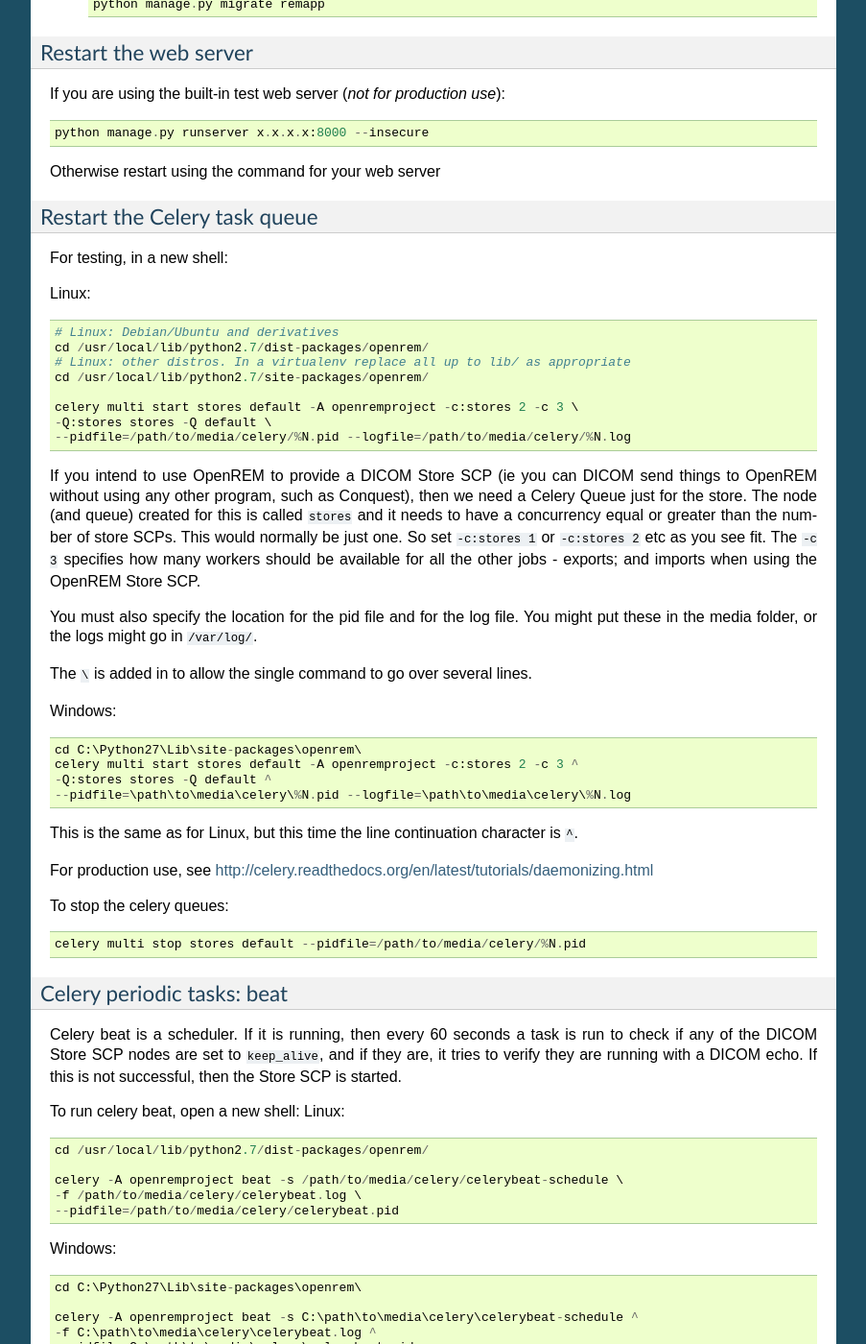
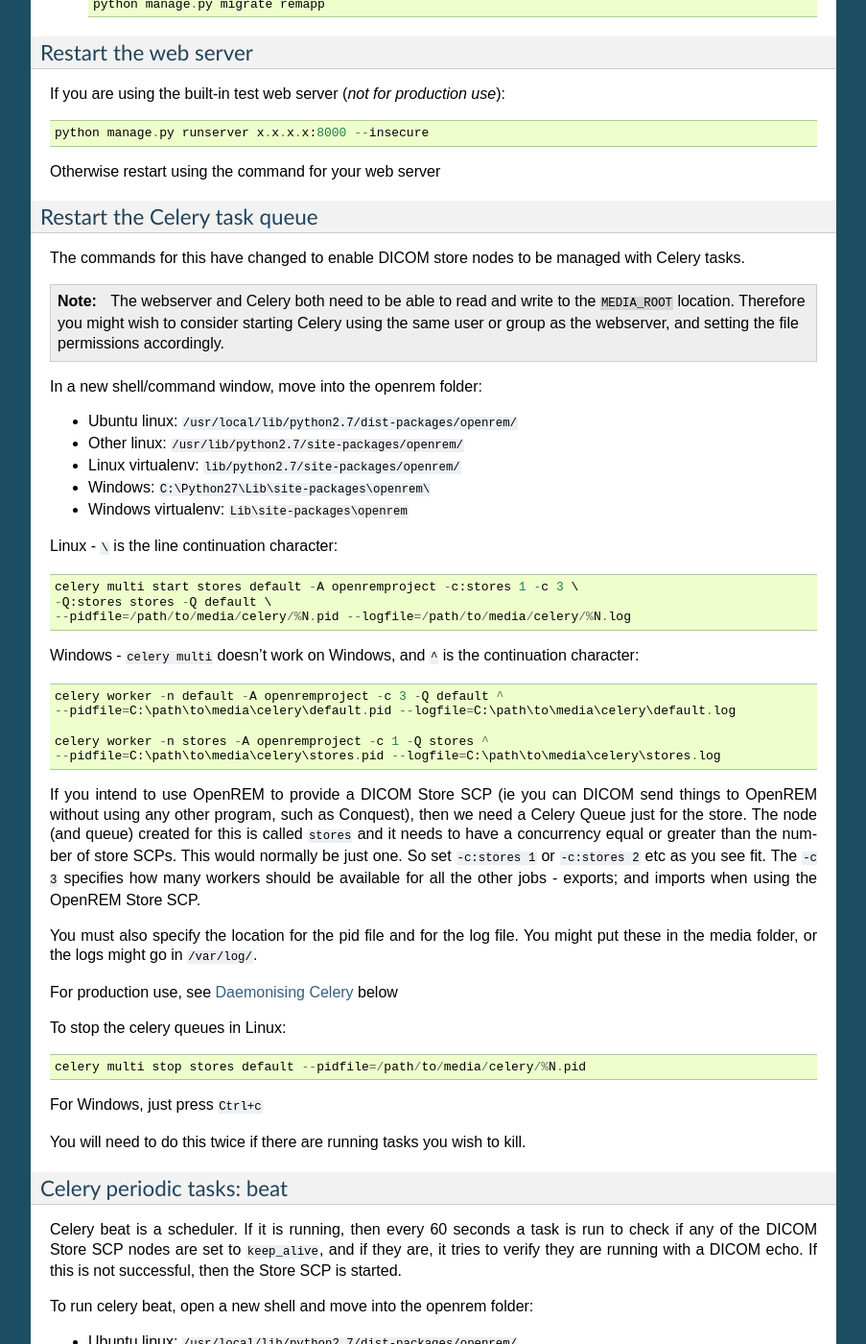
Before and after one commit to ckswilliams/modOpenREM, a Sphinx documentation site: the page built from docs/release-0.7.0.rst, in a window 1280 px wide and 1400 px high, scrolled down 1668 px. Shown: the whole window at 96% size, without its empty margins (198-1101 px from the left). Built offline with Sphinx 7.4.7, drawn with Linux system fonts in a browser that asks for light colours; some of the changed text lies outside the part shown.

Commit message:
Copied the new version of the Celery section from start the services to upgrade.

```diff
--- a/docs/release-0.7.0.rst
+++ b/docs/release-0.7.0.rst
@@ -99,18 +99,36 @@ Otherwise restart using the command for your web server
 Restart the Celery task queue
 =============================
 
-For testing, in a new shell:
+The commands for this have changed to enable DICOM store nodes to be managed with Celery tasks.
 
-Linux::
+..  Note::
 
-    # Linux: Debian/Ubuntu and derivatives
-    cd /usr/local/lib/python2.7/dist-packages/openrem/
-    # Linux: other distros. In a virtualenv replace all up to lib/ as appropriate
-    cd /usr/local/lib/python2.7/site-packages/openrem/
+    The webserver and Celery both need to be able to read and write to the
+    ``MEDIA_ROOT`` location. Therefore you might wish to consider starting
+    Celery using the same user or group as the webserver, and setting the
+    file permissions accordingly.
 
-    celery multi start stores default -A openremproject -c:stores 2 -c 3 \
+In a new shell/command window, move into the openrem folder:
+
+* Ubuntu linux: ``/usr/local/lib/python2.7/dist-packages/openrem/``
+* Other linux: ``/usr/lib/python2.7/site-packages/openrem/``
+* Linux virtualenv: ``lib/python2.7/site-packages/openrem/``
+* Windows: ``C:\Python27\Lib\site-packages\openrem\``
+* Windows virtualenv: ``Lib\site-packages\openrem``
+
+Linux - ``\`` is the line continuation character::
+
+    celery multi start stores default -A openremproject -c:stores 1 -c 3 \
     -Q:stores stores -Q default \
     --pidfile=/path/to/media/celery/%N.pid --logfile=/path/to/media/celery/%N.log
+
+Windows - ``celery multi`` doesn't work on Windows, and ``^`` is the continuation character::
+
+    celery worker -n default -A openremproject -c 3 -Q default ^
+    --pidfile=C:\path\to\media\celery\default.pid --logfile=C:\path\to\media\celery\default.log
+
+    celery worker -n stores -A openremproject -c 1 -Q stores ^
+    --pidfile=C:\path\to\media\celery\stores.pid --logfile=C:\path\to\media\celery\stores.log
 
 If you intend to use OpenREM to provide a DICOM Store SCP (ie you can DICOM send things to OpenREM without using
 any other program, such as Conquest), then we need a Celery Queue just for the store. The node (and queue) created for
@@ -121,23 +139,15 @@ workers should be available for all the other jobs - exports; and imports when u
 You must also specify the location for the pid file and for the log file. You might put these in the media folder, or
 the logs might go in ``/var/log/``.
 
-The ``\`` is added in to allow the single command to go over several lines.
+For production use, see `Daemonising Celery`_ below
 
-Windows::
-
-    cd C:\Python27\Lib\site-packages\openrem\
-    celery multi start stores default -A openremproject -c:stores 2 -c 3 ^
-    -Q:stores stores -Q default ^
-    --pidfile=\path\to\media\celery\%N.pid --logfile=\path\to\media\celery\%N.log
-
-This is the same as for Linux, but this time the line continuation character is ``^``.
-
-For production use, see http://celery.readthedocs.org/en/latest/tutorials/daemonizing.html
-
-To stop the celery queues::
+To stop the celery queues in Linux::
 
     celery multi stop stores default --pidfile=/path/to/media/celery/%N.pid
 
+For Windows, just press ``Ctrl+c``
+
+You will need to do this twice if there are running tasks you wish to kill.
 
 Celery periodic tasks: beat
 ===========================
@@ -146,10 +156,15 @@ Celery beat is a scheduler. If it is running, then every 60 seconds a task is ru
 Store SCP nodes are set to ``keep_alive``, and if they are, it tries to verify they are running with a DICOM echo.
 If this is not successful, then the Store SCP is started.
 
-To run celery beat, open a new shell:
+To run celery beat, open a new shell and move into the openrem folder:
+
+* Ubuntu linux: ``/usr/local/lib/python2.7/dist-packages/openrem/``
+* Other linux: ``/usr/lib/python2.7/site-packages/openrem/``
+* Linux virtualenv: ``lib/python2.7/site-packages/openrem/``
+* Windows: ``C:\Python27\Lib\site-packages\openrem\``
+* Windows virtualenv: ``Lib\site-packages\openrem``
+
 Linux::
-
-    cd /usr/local/lib/python2.7/dist-packages/openrem/
 
     celery -A openremproject beat -s /path/to/media/celery/celerybeat-schedule \
     -f /path/to/media/celery/celerybeat.log \
@@ -157,12 +172,13 @@ Linux::
 
 Windows::
 
-    cd C:\Python27\Lib\site-packages\openrem\
-
     celery -A openremproject beat -s C:\path\to\media\celery\celerybeat-schedule ^
     -f C:\path\to\media\celery\celerybeat.log ^
     --pidfile=C:\path\to\media\celery\celerybeat.pid
 
+For production use, see `Daemonising Celery`_ below
+
+To stop Celery beat, just press ``Ctrl+c``
 
 Check the new settings
 ======================
@@ -185,3 +201,15 @@ Check the new settings
 * Go to ``Config -> View and edit display names`` and review. If you have a lot of existing data you'll
   need to set a lot of display names, from each time the software version, station name, or other elements
   have changed. If you have upgraded from ``0.7.0b5``, edit each one in turn and save it.
+
+Further instructions
+====================
+
+
+Daemonising Celery
+------------------
+
+In a production environment, Celery will need to start automatically and
+not depend on a particular user being logged in. Therefore, much like
+the webserver, it will need to be daemonised. For now, please refer to the
+instructions and links at http://celery.readthedocs.org/en/latest/tutorials/daemonizing.html.
```
